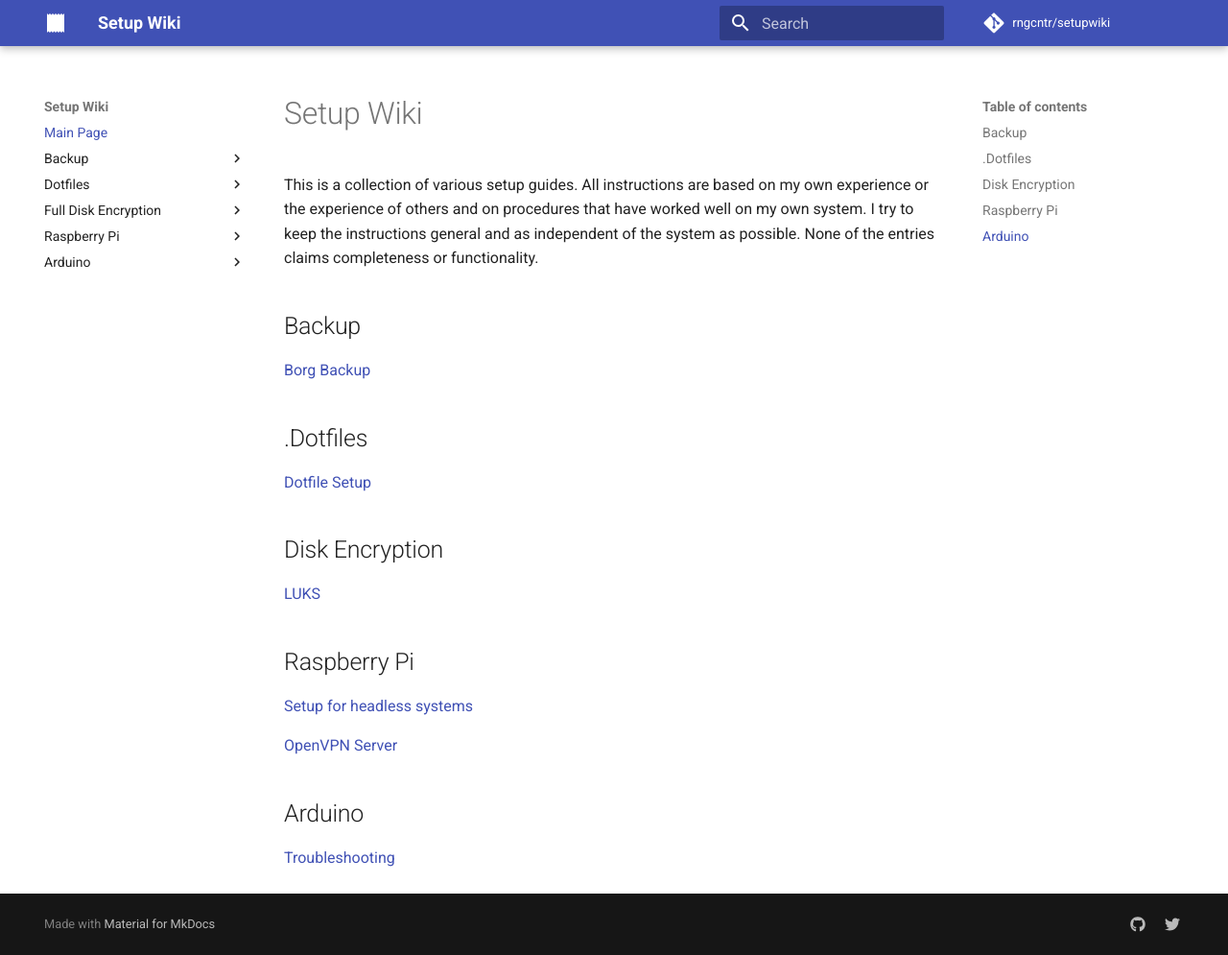
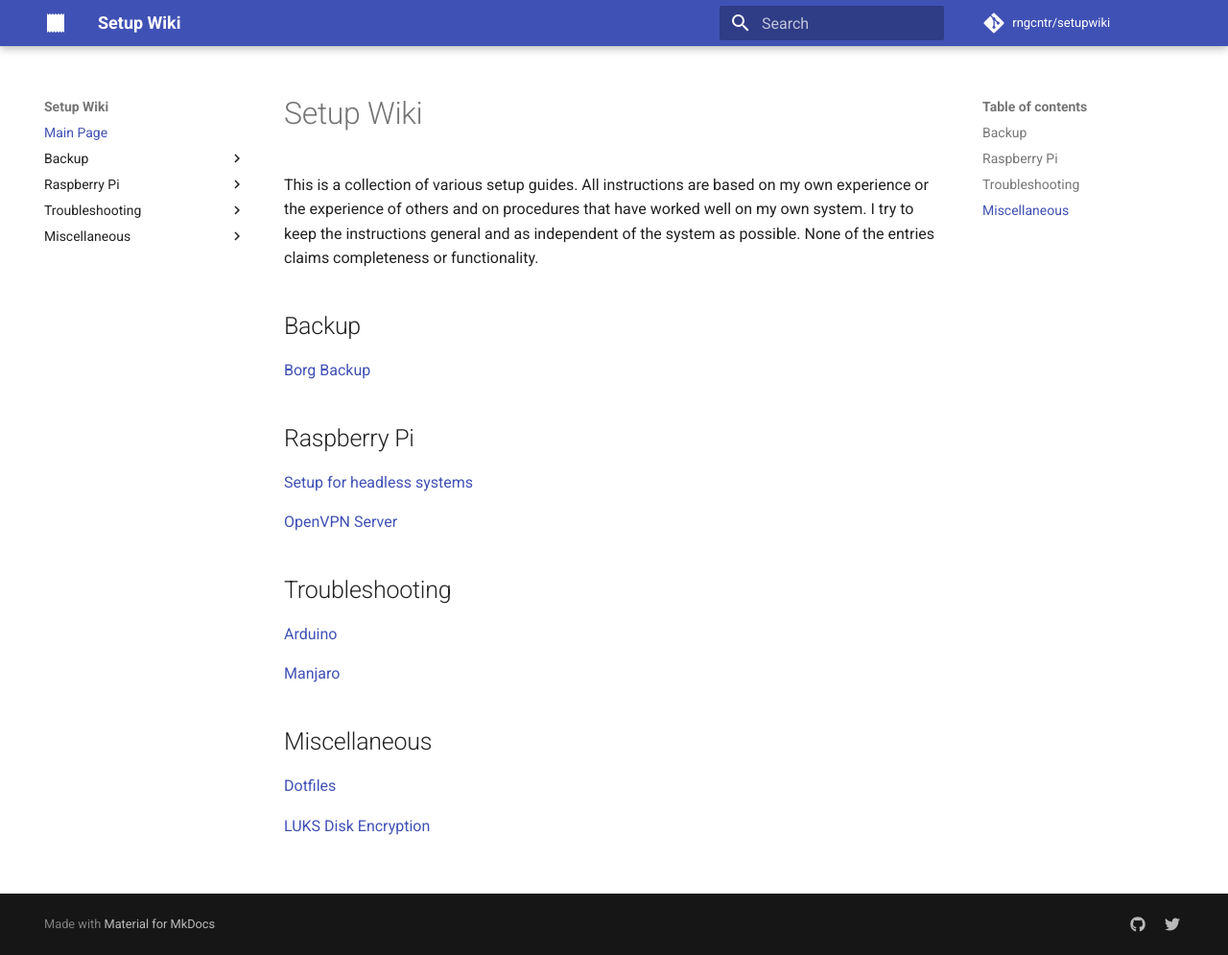
Before and after one commit to rngcntr/setupwiki, an MkDocs documentation site: the page built from docs/index.md, in a window 1280 px wide and 995 px high. Shown: the whole window at 96% size. Built offline with MkDocs 1.6.1 and Material for MkDocs 9.7.7, drawn with Linux system fonts in a browser that asks for light colours; comment, search, counter and statistics services are not loaded; old or Windows-style settings are respelled for this version of MkDocs.

```diff
--- a/docs/index.md
+++ b/docs/index.md
@@ -6,20 +6,20 @@ This is a collection of various setup guides. All instructions are based on my o
 
 [Borg Backup](Backup/Borg.md)
 
-## .Dotfiles
-
-[Dotfile Setup](Dotfiles/Setup.md)
-
-## Disk Encryption
-
-[LUKS](Full_Disk_Encryption/LUKS_Crypt.md)
-
 ## Raspberry Pi
 
 [Setup for headless systems](Raspberry_Pi/Headless_Setup.md)
 
 [OpenVPN Server](Raspberry_Pi/OpenVPN.md)
 
-## Arduino
+## Troubleshooting
 
-[Troubleshooting](Arduino/Troubleshooting.md)
+[Arduino](Troubleshooting/Arduino.md)
+
+[Manjaro](Troubleshooting/Manjaro.md)
+
+## Miscellaneous
+
+[Dotfiles](Miscellaneous/Dotfiles.md)
+
+[LUKS Disk Encryption](Miscellaneous/LUKS_Disk_Encryption.md)
--- a/mkdocs.yml
+++ b/mkdocs.yml
@@ -11,15 +11,15 @@ pages:
     - Main Page: 'index.md'
     - Backup:
         - 'Borg': 'Backup/Borg.md'
-    - Dotfiles:
-        - 'Setup': 'Dotfiles/Setup.md'
-    - Full Disk Encryption:
-        - 'LUKS': 'Full_Disk_Encryption/LUKS_Crypt.md'
     - Raspberry Pi:
         - 'Headless Setup': 'Raspberry_Pi/Headless_Setup.md'
         - 'OpenVPN': 'Raspberry_Pi/OpenVPN.md'
-    - Arduino:
-        - 'Troubleshooting': 'Arduino/Troubleshooting.md'
+    - Troubleshooting:
+        - 'Manjaro': 'Troubleshooting/Manjaro.md'
+        - 'Arduino': 'Troubleshooting/Arduino.md'
+    - Miscellaneous:
+        - 'Dotfiles': 'Miscellaneous/Dotfiles.md'
+        - 'LUKS Disk Encryption': 'Miscellaneous/LUKS_Disk_Encryption.md'
 repo_name: 'rngcntr/setupwiki'
 repo_url: 'https://github.com/rngcntr/setupwiki'
 edit_uri: ''
@@ -35,7 +35,7 @@ markdown_extensions:
     - markdown.extensions.admonition
     - codehilite
     - markdown.extensions.codehilite:
-        guess_lang: false
+        linenums: true
     - markdown.extensions.def_list
     - markdown.extensions.footnotes
     - markdown.extensions.meta
```
Also changed, not shown: docs/Troubleshooting/Manjaro.md (added, +17 -0 lines), docs/Miscellaneous/Dotfiles.md (renamed from docs/Dotfiles/Setup.md), docs/Miscellaneous/LUKS_Disk_Encryption.md (renamed from docs/Full_Disk_Encryption/LUKS_Crypt.md), docs/Troubleshooting/Arduino.md (renamed from docs/Arduino/Troubleshooting.md).
